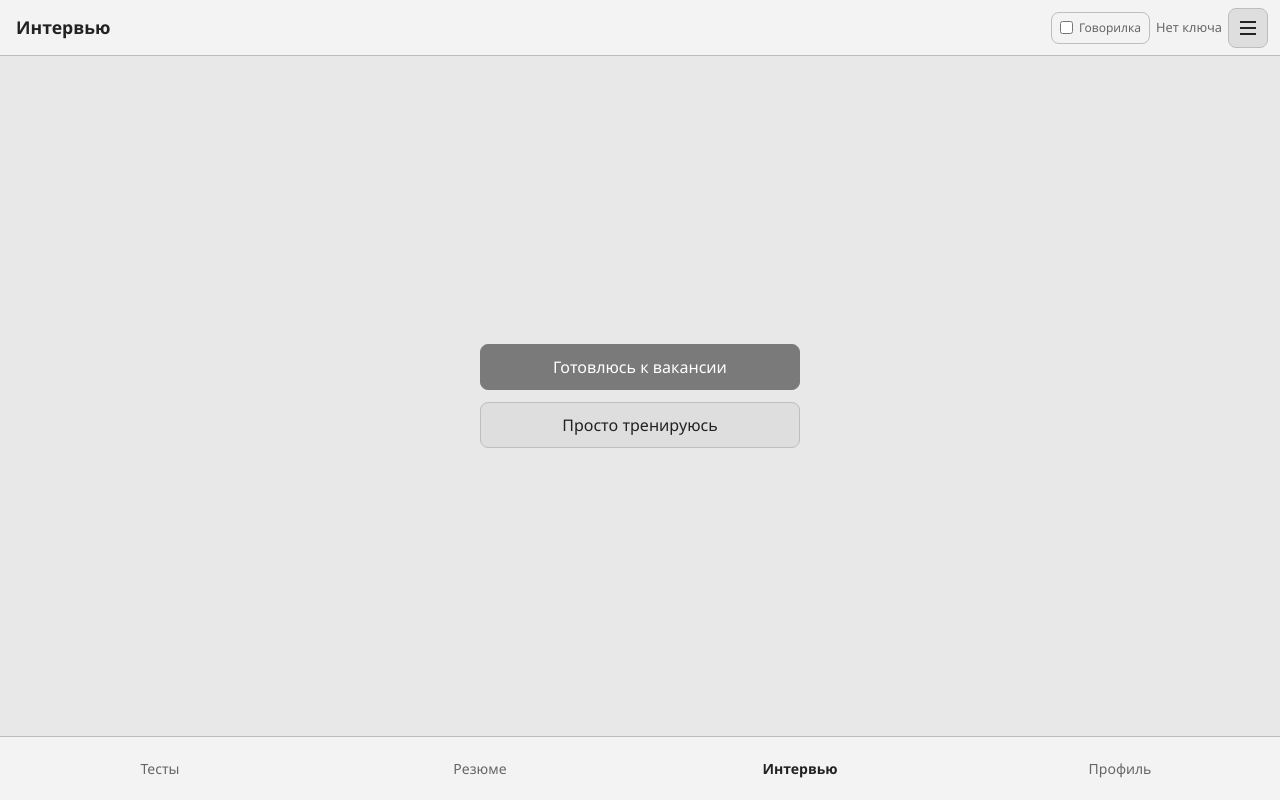
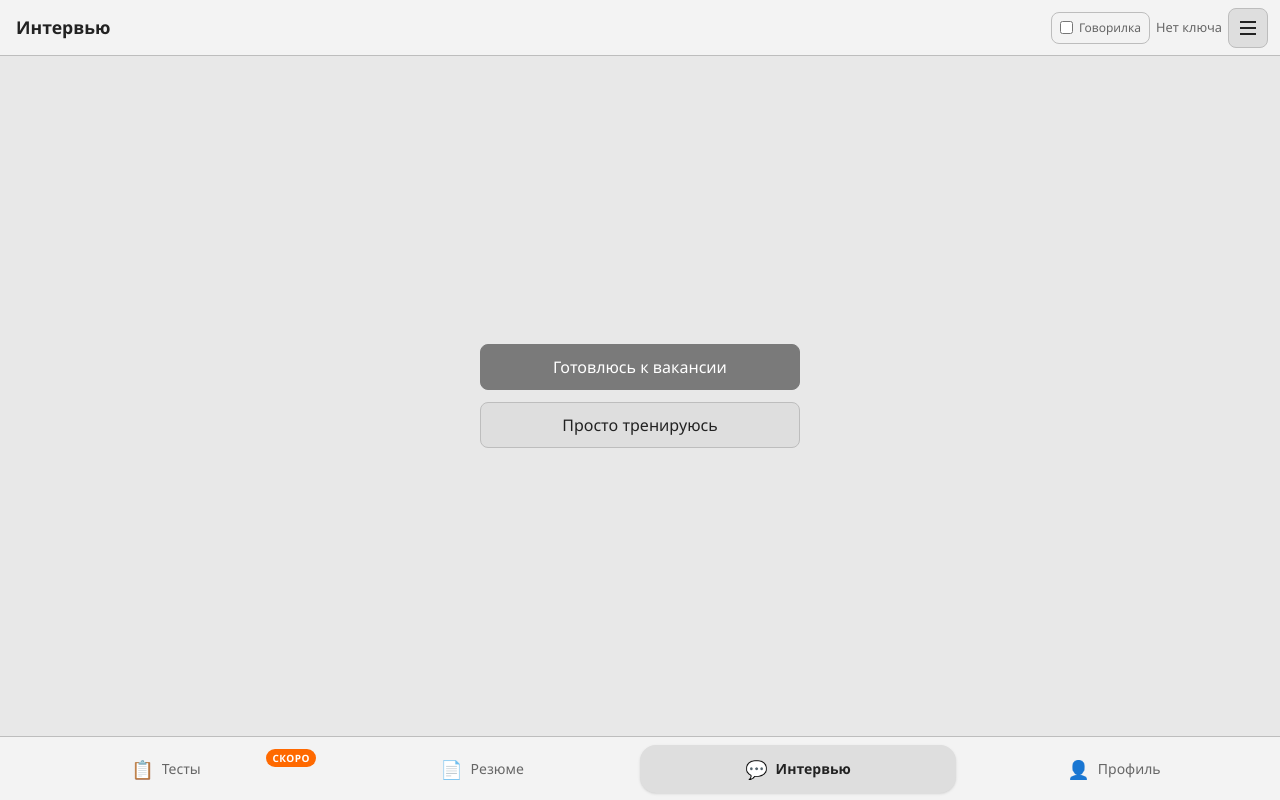
Before and after one commit to AlbionVisual/HR-Tech-and-Ed-Tech-Startup, a React (Vite) app in the folder mvp-front/: page / in a window 1280 px wide. Built offline with nearby package versions, Linux system fonts and the light colour scheme.

Commit message:
style tests

```diff
--- a/mvp-front/src/components/BottomNav.tsx
+++ b/mvp-front/src/components/BottomNav.tsx
@@ -8,21 +8,42 @@ type Props = {
 
 export function BottomNav({ active, onChange }: Props) {
 	return (
-    <nav className="grid grid-cols-4 border-t border-line bg-bg-elevated" aria-label="Навигация">
-      {config.app.pages.map((page) => (
+		<nav
+			className="grid grid-cols-4 w-full border-t border-line bg-bg-elevated p-1.5 sm:p-2"
+			aria-label="Навигация">
+
+			{config.app.pages.map((page) => {
+				console.log(page)
+				const isActive = active === page.id
+				const isTests = page.id === 'tests'
+
+				return (
 					<button
 						key={page.id}
 						type="button"
-          className={`border-0 bg-transparent font-sans text-sm ${
-            active === page.id
-              ? 'bg-bg-panel font-semibold text-ink'
-              : 'text-muted'
-          }`}
 						onClick={() => onChange(page.id)}
-        >
-          {page.title}
+						className={`relative flex flex-col sm:flex-row items-center justify-center gap-1 sm:gap-2 py-2.5 px-2 sm:px-4 rounded-2xl transition-all duration-200 border-0 font-sans text-xs sm:text-sm ${isActive
+							? 'bg-bg-panel font-semibold text-ink shadow-sm'
+							: 'bg-transparent text-muted hover:text-ink hover:bg-bg-panel/50'
+							}`}>
+
+						<span className="text-base sm:text-lg">
+							{page.id === 'tests' && '📋'}
+							{page.id === 'resume' && '📄'}
+							{page.id === 'interview' && '💬'}
+							{page.id === 'profile' && '👤'}
+						</span>
+
+						<span className="truncate">{page.title}</span>
+
+						{isTests && (
+							<span className="absolute -top-1 right-1 sm:top-1 sm:right-2 bg-orange-500 text-white text-[9px] sm:text-[10px] font-bold px-1.5 py-0.5 rounded-full uppercase tracking-wider">
+								скоро
+							</span>
+						)}
 					</button>
-      ))}
+				)
+			})}
 		</nav>
 	)
 }
--- a/mvp-front/src/features/resume/ResumeStart.tsx
+++ /dev/null
@@ -1,99 +0,0 @@
-import type { ResumeMode } from './useResumeSession'
-
-type Props = {
-	mode: ResumeMode | null
-	onFormatting: () => void
-	onKeywords: () => void
-	onAtsCheck?: () => void
-	onImproveExperience?: () => void
-}
-
-const ModeDescription: Record<ResumeMode, string> = {
-	ats_check:
-		'Проверим, насколько хорошо ваше резюме считывается алгоритмами ATS и проходит автоматические фильтры.',
-	improve_experience:
-		'текст2',
-	formatting:
-		'текст3',
-	keywords:
-		'текст4',
-}
-
-export function ResumeStart({ mode, onFormatting, onKeywords, onAtsCheck, onImproveExperience }: Props) {
-
-	const getCardStyle = (cardMode: ResumeMode) => {
-		const isSelected = mode === cardMode
-
-		if (isSelected) {
-			return 'border-emerald-500 bg-emerald-50/80 text-emerald-950'
-		}
-
-		return 'border-orange-500 bg-white hover:bg-orange-50/40 text-gray-900'
-	}
-
-	const headerText = mode
-		? ModeDescription[mode]
-		: 'Помогу довести резюме до стандарта ATS.\nВыберите задачу или сразу вставьте текст'
-
-	return (
-		<div className="flex flex-1 flex-col p-6 max-w-2xl mx-auto w-full">
-			<div className="mb-4 text-gray-500 text-sm sm:text-base text-left whitespace-pre-line min-h-[48px]">
-				{headerText}
-			</div>
-
-			<div className="grid grid-cols-2 gap-4">
-				<button
-					type="button"
-					onClick={onAtsCheck}
-					className={`flex flex-col text-left p-5 rounded-2xl border transition-colors cursor-pointer min-h-[120px] ${getCardStyle(
-						'ats_check',
-					)}`}
-				>
-					<span className="text-lg font-bold mb-1">Проверка ATS</span>
-					<span className="text-xs sm:text-sm text-gray-600 leading-snug">
-						Пройдет ли резюме фильтры?
-					</span>
-				</button>
-
-				<button
-					type="button"
-					onClick={onImproveExperience}
-					className={`flex flex-col text-left p-5 rounded-2xl border transition-colors cursor-pointer min-h-[120px] ${getCardStyle(
-						'improve_experience',
-					)}`}
-				>
-					<span className="text-lg font-bold mb-1">Улучшить опыт</span>
-					<span className="text-xs sm:text-sm text-gray-600 leading-snug">
-						Сильнее формулировки
-					</span>
-				</button>
-
-				<button
-					type="button"
-					onClick={onFormatting}
-					className={`flex flex-col text-left p-5 rounded-2xl border transition-colors cursor-pointer min-h-[120px] ${getCardStyle(
-						'formatting',
-					)}`}
-				>
-					<span className="text-lg font-bold mb-1">Улучшить опыт</span>
-					<span className="text-xs sm:text-sm text-gray-600 leading-snug">
-						Сильнее формулировки
-					</span>
-				</button>
-
-				<button
-					type="button"
-					onClick={onKeywords}
-					className={`flex flex-col text-left p-5 rounded-2xl border transition-colors cursor-pointer min-h-[120px] ${getCardStyle(
-						'keywords',
-					)}`}
-				>
-					<span className="text-lg font-bold mb-1">Улучшить опыт</span>
-					<span className="text-xs sm:text-sm text-gray-600 leading-snug">
-						Сильнее формулировки
-					</span>
-				</button>
-			</div>
-		</div>
-	)
-}
```
Lines whose indentation alone changed are shown as unchanged.
